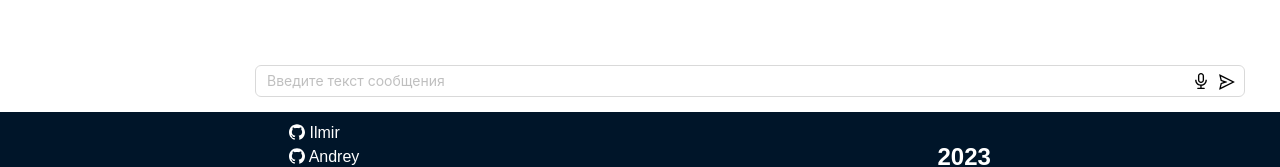
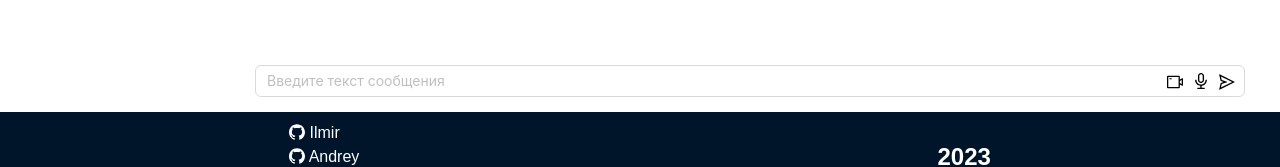
Before and after one commit to h1stil/video-chat, a React (Create React App) app: page /im in a window 1280 px wide. Shown: the part 598-765 px from the top of the page. Built offline with nearby package versions, Linux system fonts and the light colour scheme.

Commit message:
feat: refactor input

```diff
--- a/src/modules/MainPage/MainPage.tsx
+++ b/src/modules/MainPage/MainPage.tsx
@@ -4,9 +4,9 @@ import { Input } from "antd";
 import ContactList from "./components/ContactList/ContactList";
 import {
   AudioOutlined,
-  BorderOutlined,
   LoadingOutlined,
   SendOutlined,
+  VideoCameraOutlined,
 } from "@ant-design/icons";
 import { recordMessage } from "./utils/recordMessage";
 
@@ -75,6 +75,7 @@ const MainPage = () => {
             placeholder="Введите текст сообщения"
           />
           <div className="send-message__panel">
+            <VideoCameraOutlined />
             <div className="panel__record" onClick={() => recordMessage()}>
               <AudioOutlined className="panel__record_start" />
               <LoadingOutlined className="panel__record_stop active" />
```
